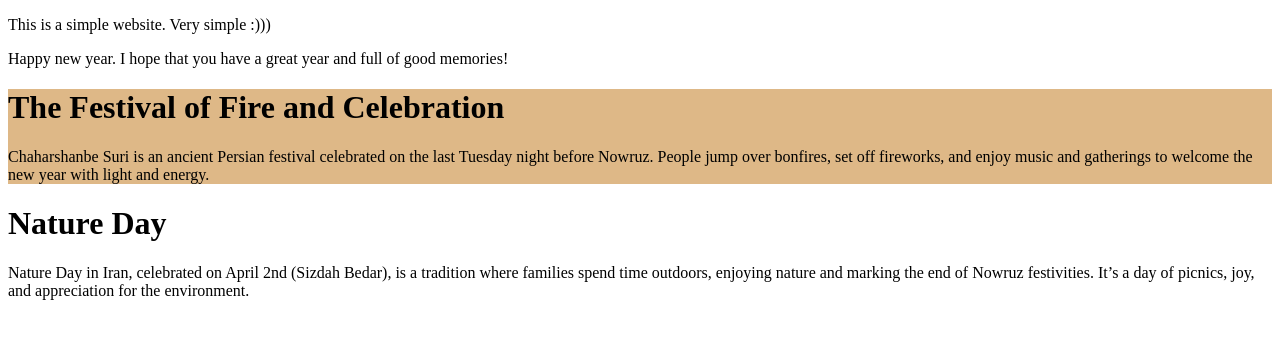
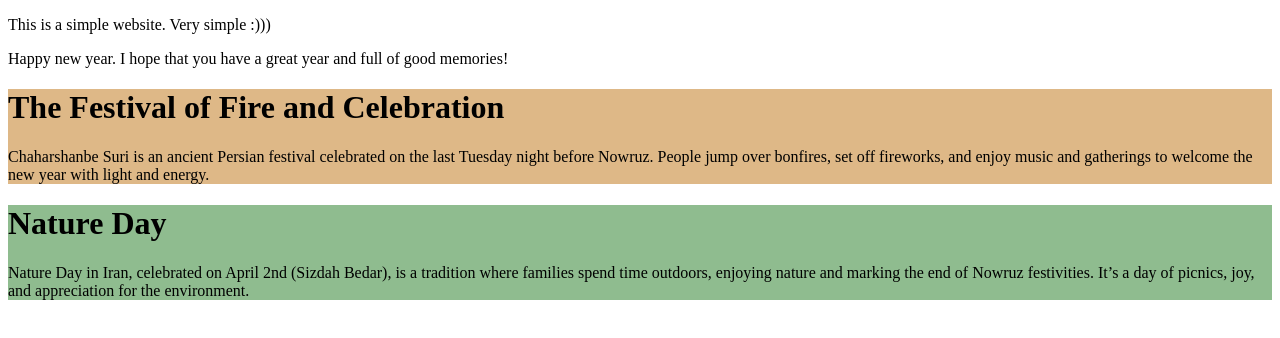
Before and after one commit to am-afl/SE_lab_s1, a plain HTML site: page index.html in a window 1280 px wide. Drawn offline with Linux system fonts and the light colour scheme.

Commit message:
add background color to .nature_day in styles

```diff
--- a/style.css
+++ b/style.css
@@ -1,3 +1,7 @@
 .fireworks {
     background-color: burlywood;
 }
+
+.nature_day{
+    background-color: darkseagreen;
+}
```
